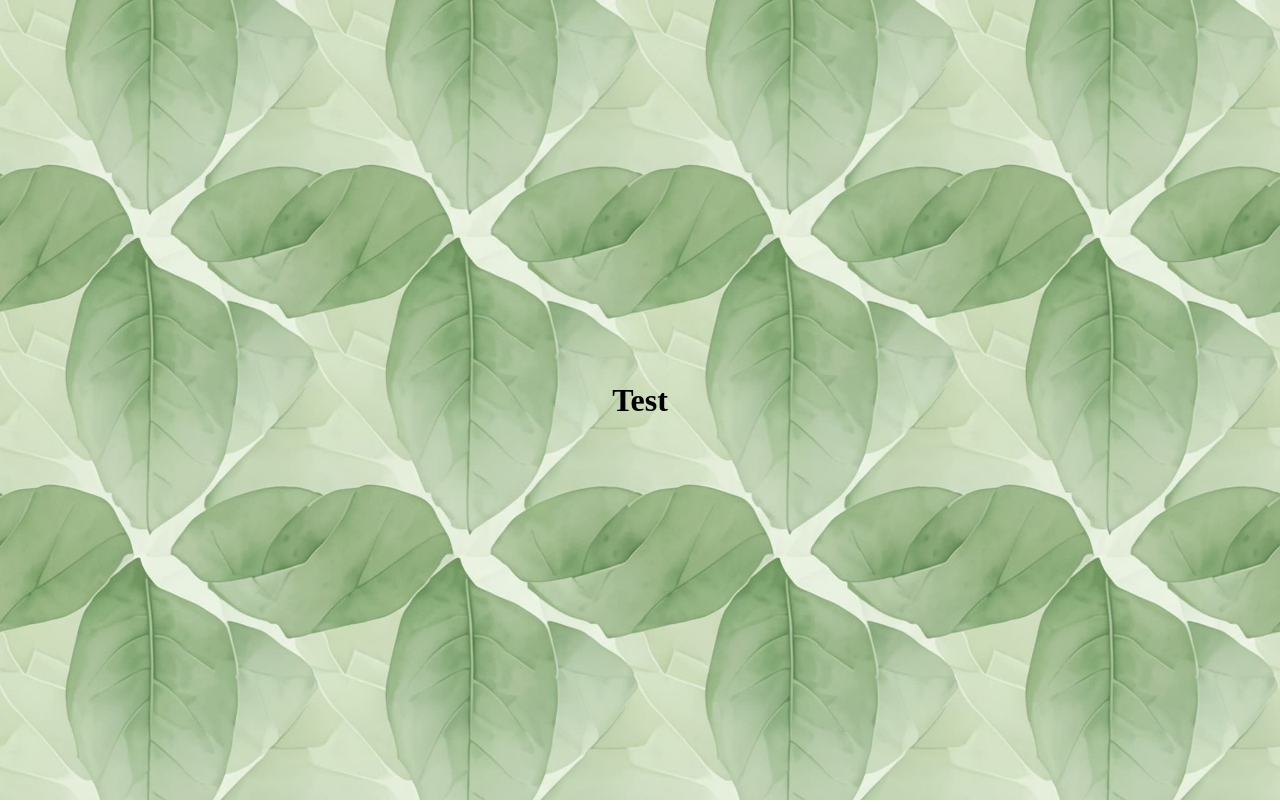
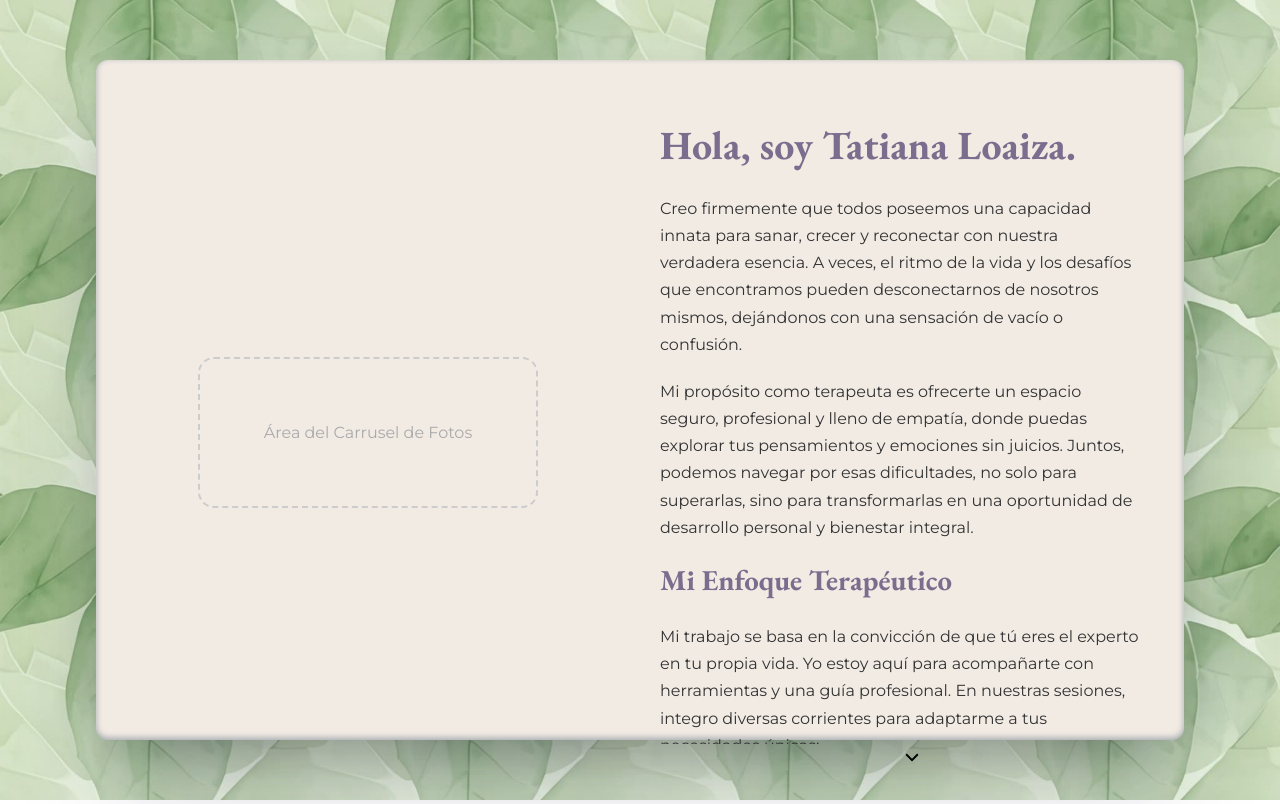
Before and after one commit to JCorts1/Therapist, a React (Vite) app: page /about in a window 1280 px wide. Built offline with nearby package versions, Linux system fonts and the light colour scheme.

Commit message:
Scrolling text area has been activated.

```diff
--- /dev/null
+++ b/src/assets/styles/About.css
@@ -0,0 +1,61 @@
+.left-side, .right-side {
+  width: 50%;
+  height: 100%;
+  padding: 2rem; /* Add some spacing inside the columns */
+  display: flex;
+  flex-direction: column;
+  justify-content: center;
+  align-items: center;
+}
+
+/* Placeholder style for your carousel area */
+.placeholder-text {
+  color: #aaa;
+  font-family: 'Montserrat', sans-serif;
+  border: 2px dashed #ccc;
+  padding: 4rem;
+  border-radius: 1rem;
+  text-align: center;
+}
+
+
+/* --- THE SCROLLABLE CONTAINER --- */
+/* This is the magic part */
+.text-content-scrollable {
+  width: 100%;
+  height: 100%; /* Make it fill the parent .right-side container */
+  overflow-y: auto; /* This adds a scrollbar ONLY when the content is too long */
+  padding-right: 1.5rem; /* Adds space on the right to prevent content from hiding under the scrollbar */
+}
+
+.about-title, .right-side h2 {
+  font-family: 'EB Garamond', serif;
+  color: #7B6D8D; /* The purple color from the logo */
+  font-size: 2.5rem; /* Main title size */
+  margin-bottom: 1.5rem;
+  text-align: left;
+  width: 100%;
+}
+
+.right-side h2 {
+  font-size: 1.8rem; /* Sub-heading size */
+  margin-top: 1rem;
+}
+
+.right-side p, .right-side li {
+  font-family: 'Montserrat', sans-serif;
+  color: #333333; /* Dark gray for readability */
+  line-height: 1.7; /* Generous line spacing for easy reading */
+  margin-bottom: 1.25rem;
+  text-align: left;
+}
+
+.right-side ul {
+  list-style-position: inside; /* Keeps bullet points aligned nicely */
+  padding-left: 0;
+  margin-bottom: 1.5rem;
+}
+
+.right-side strong {
+  font-weight: 700; /* Makes bold text stand out */
+}
--- a/src/pages/About.jsx
+++ b/src/pages/About.jsx
@@ -1,11 +1,70 @@
-import React from 'react'
+// About.jsx - Complete Component
+
+import React from 'react';
+import '../assets/styles/About.css';
+
+// You can import your carousel component or images here later
+// import ImageCarousel from './ImageCarousel';
 
 const About = () => {
   return (
-    <div>
-      <h1>Test</h1>
+    // This is the main container for the page, using the off-white background
+    <div className='layout-content'>
+
+      <div className='left-side'>
+        <p className='placeholder-text'>Área del Carrusel de Fotos</p>
+      </div>
+
+      <div className='right-side'>
+
+        <div className='text-content-scrollable'>
+
+          <h1 className='about-title'>Hola, soy Tatiana Loaiza.</h1>
+
+          <p>
+            Creo firmemente que todos poseemos una capacidad innata para sanar, crecer y reconectar con nuestra verdadera esencia. A veces, el ritmo de la vida y los desafíos que encontramos pueden desconectarnos de nosotros mismos, dejándonos con una sensación de vacío o confusión.
+          </p>
+          <p>
+            Mi propósito como terapeuta es ofrecerte un espacio seguro, profesional y lleno de empatía, donde puedas explorar tus pensamientos y emociones sin juicios. Juntos, podemos navegar por esas dificultades, no solo para superarlas, sino para transformarlas en una oportunidad de desarrollo personal y bienestar integral.
+          </p>
+
+          <h2>Mi Enfoque Terapéutico</h2>
+          <p>
+            Mi trabajo se basa en la convicción de que tú eres el experto en tu propia vida. Yo estoy aquí para acompañarte con herramientas y una guía profesional. En nuestras sesiones, integro diversas corrientes para adaptarme a tus necesidades únicas:
+          </p>
+          <ul>
+            <li><strong>Profundidad y Raíz (Psicoanálisis):</strong> Exploramos juntos el origen de tus emociones y patrones de comportamiento para lograr una comprensión profunda que libere y sane desde la raíz.</li>
+            <li><strong>Mente y Cerebro (Neuroplasticidad y PNL):</strong> Utilizo técnicas basadas en la ciencia de la neuroplasticidad y la Programación Neurolingüística (PNL) para ayudarte a entender y reconfigurar tus patrones de pensamiento, creando nuevas rutas neuronales hacia la calma y la claridad mental.</li>
+            <li><strong>Presencia y Calma (Meditación y Mindfulness):</strong> Diseño e imparto ejercicios de meditación y atención plena para desarrollar una mayor consciencia sobre ti mismo, permitiéndote encontrar un refugio de paz interior en medio del caos exterior.</li>
+          </ul>
+
+          <h2>Áreas de Experiencia</h2>
+          <ul>
+            <li>Terapia Clínica Individual para Adultos</li>
+            <li>Talleres Grupales de Crecimiento Personal</li>
+            <li>Desarrollo de Inteligencia Emocional y Habilidades Blandas</li>
+            <li>Orientación Vocacional y Profesional para Adolescentes</li>
+            <li>Promoción de la Salud Mental y el Bienestar Laboral</li>
+          </ul>
+
+          <h2>Formación y Credenciales</h2>
+          <ul>
+            <li><strong>Psicóloga,</strong> Corporación Universitaria Minuto de Dios</li>
+            <li><strong>Tarjeta Profesional de Psicología N° 220176</strong></li>
+            <li>Diplomado en <strong>Programación Neurolingüística (PNL)</strong></li>
+            <li>Diplomado en <strong>Pedagogía Infantil</strong></li>
+          </ul>
+
+        </div>
+        <div className="scroll-indicator">
+          <svg width="24" height="24" viewBox="0 0 24 24" fill="none" xmlns="http://www.w3.org/2000/svg">
+            <path d="M12 17.5L5.5 11L6.91 9.59L12 14.67L17.09 9.59L18.5 11L12 17.5Z" fill="currentColor"/>
+          </svg>
+        </div>
+
+      </div>
     </div>
-  )
-}
+  );
+};
 
-export default About
+export default About;
--- a/src/pages/Home.jsx
+++ b/src/pages/Home.jsx
@@ -6,7 +6,7 @@ import '../App.css'
 
 const Home = () => {
   return (
-    <div className='layout-content '>
+    <div className='layout-content'>
       <div className='left-side w-2/4 h-full flex justify-center items-center'>
         <img className='logo-img w-3/4 h-auto rounded-full' src={logo} alt="Logo" />
       </div>
```
